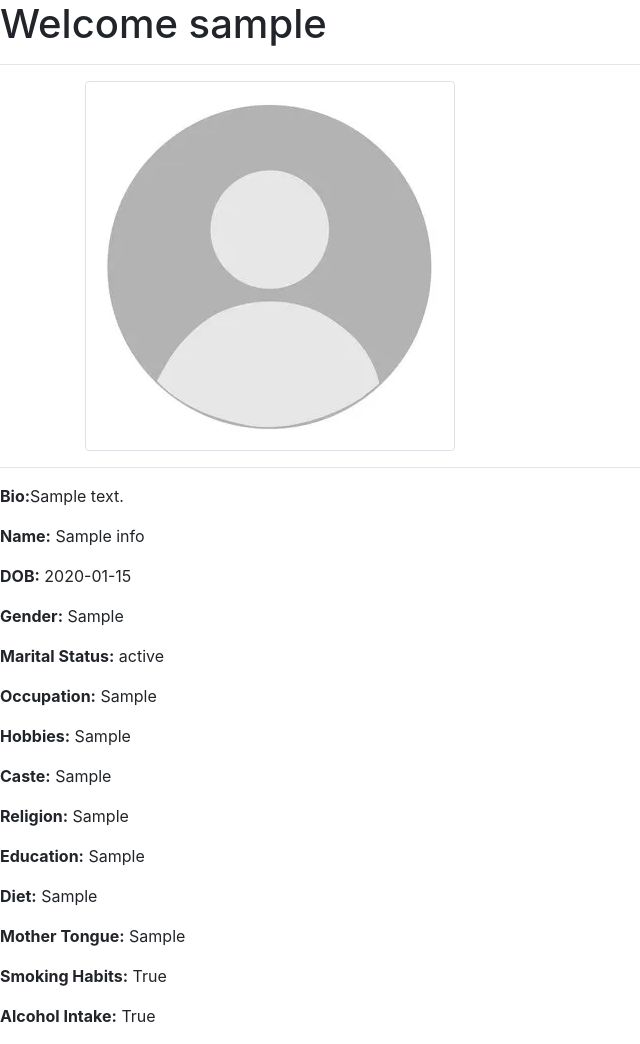
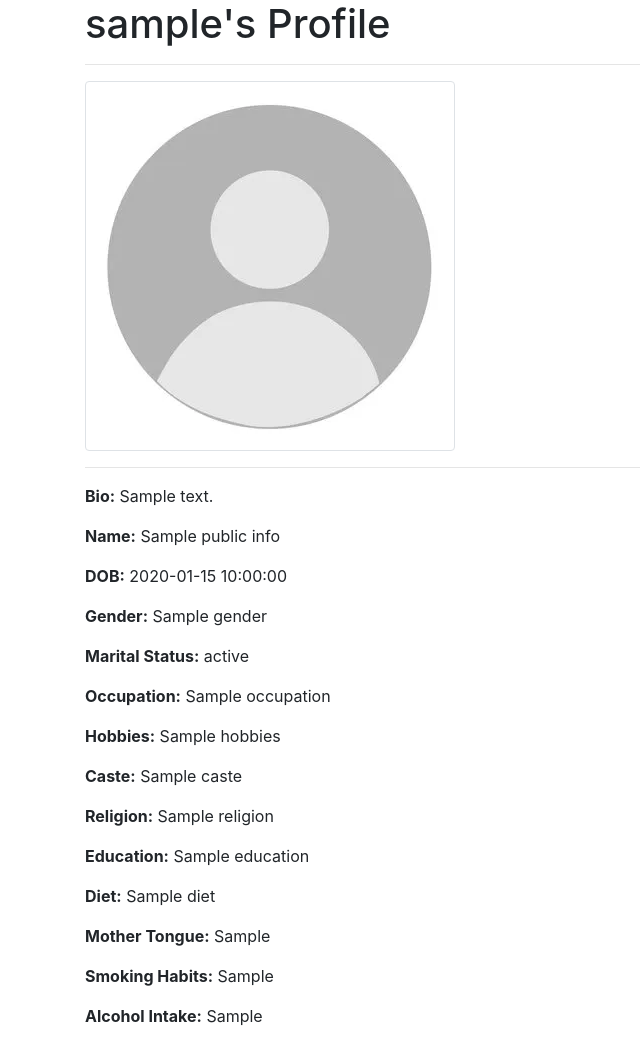
Before and after one commit to sngsic/ssm, a Flask app: template app/templates/main/view_profile.html in a window 1280 px wide. Shown: the part 24-1068 px from the top of the page, without its empty margins (0-640 px from the left). Run offline with Flask 3, Linux system fonts and the light colour scheme; a user stored in the database is signed in; tables that the repository leaves empty hold one stand-in row (values such as "Sample post"); the template is opened without the code that fills it: values that come from a table or form of the project are taken from there, most other values are stand-ins (such as "Sample title", 1, 10 or a date in 2020); some libraries are stand-ins or nearby versions.

Commit message:
corrected visit profile

```diff
--- a/app/templates/main/search.html
+++ b/app/templates/main/search.html
@@ -12,7 +12,7 @@
                         <img class="card-img-top" src="{{ url_for('api.get_profile_pic', uid=user.uid) }}" alt="Card image cap">
                         <div class="card-body">
                         <h5 class="card-title">{{ user.public_info.name}}</h5>
-                        <p class="card-text">{{ user.public_info.bio }}</p>
+                        <p class="card-text">{{ user.public_info.bio if user.public_info.bio else 'No bio added' }}</p>
                         <a href="{{ url_for('main.view_profile', uid=user.uid) }}" class="btn btn-primary">Visit</a>
 
                         </div>
--- a/app/templates/main/view_profile.html
+++ b/app/templates/main/view_profile.html
@@ -1,30 +1,32 @@
 {% extends 'main/base.html' %}
 
 {% block content %}
-<h1>Welcome {{ current_user.username }}</h1>
-<hr>
+    <div class="container">
+        <h1>{{ user.username }}'s Profile</h1>
+        <hr>
 
-<div class="container">
-    <div class="profile-picture-section">
-        <img id="profilePicture" src="{{ url_for('api.get_profile_pic', uid=current_user.uid) }}" alt="Profile Picture" class="img-thumbnail">
+        <div class="profile-picture-section">
+            <img id="profilePicture" src="{{ url_for('api.get_profile_pic', uid=user.uid) }}" alt="Profile Picture" class="img-thumbnail">
+        </div>
+
+        <hr>
+        <!-- Show the selected user's public info -->
+        <p><strong>Bio:</strong> {{ public_info.bio if public_info.bio else 'No bio added' }} </p>
+        <p><strong>Name:</strong> {{ public_info.name }}</p>
+        <p><strong>DOB:</strong> {{ public_info.dob }}</p>
+        <p><strong>Gender:</strong> {{ public_info.gender }}</p>
+        <p><strong>Marital Status:</strong> {{ public_info.marital_status }}</p>
+        <p><strong>Occupation:</strong> {{ public_info.occupation }}</p>
+        <p><strong>Hobbies:</strong> {{ public_info.hobbies }}</p>
+        <p><strong>Caste:</strong> {{ public_info.caste }}</p>
+        <p><strong>Religion:</strong> {{ public_info.religion }}</p>
+        <p><strong>Education:</strong> {{ public_info.education }}</p>
+        <p><strong>Diet:</strong> {{ public_info.diet }}</p>
+        <p><strong>Mother Tongue:</strong> {{ public_info.mother_tongue }}</p>
+        <p><strong>Smoking Habits:</strong> {{ public_info.smoking_habits }}</p>
+        <p><strong>Alcohol Intake:</strong> {{ public_info.alcohol_intake }}</p>
+
+        <!-- Add any additional details you'd like to show here -->
+
     </div>
-</div>
-
-<hr>
-<!-- Show current values -->
-<p><strong>Bio:</strong>{{ current_user.public_info.bio}} </p>
-<p><strong>Name:</strong> {{ current_user.public_info.name }}</p>
-<p><strong>DOB:</strong> {{ current_user.public_info.dob }}</p>
-<p><strong>Gender:</strong> {{ current_user.public_info.gender }}</p>
-<p><strong>Marital Status:</strong> {{ current_user.public_info.marital_status }}</p>
-<p><strong>Occupation:</strong> {{ current_user.public_info.occupation }}</p>
-<p><strong>Hobbies:</strong> {{ current_user.public_info.hobbies }}</p>
-<p><strong>Caste:</strong> {{ current_user.public_info.caste }}</p>
-<p><strong>Religion:</strong> {{ current_user.public_info.religion }}</p>
-<p><strong>Education:</strong> {{ current_user.public_info.education }}</p>
-<p><strong>Diet:</strong> {{ current_user.public_info.diet }}</p>
-<p><strong>Mother Tongue:</strong> {{ current_user.public_info.mother_tongue }}</p>
-<p><strong>Smoking Habits:</strong> {{ current_user.public_info.smoking_habits }}</p>
-<p><strong>Alcohol Intake:</strong> {{ current_user.public_info.alcohol_intake }}</p>
-
 {% endblock %}
```
